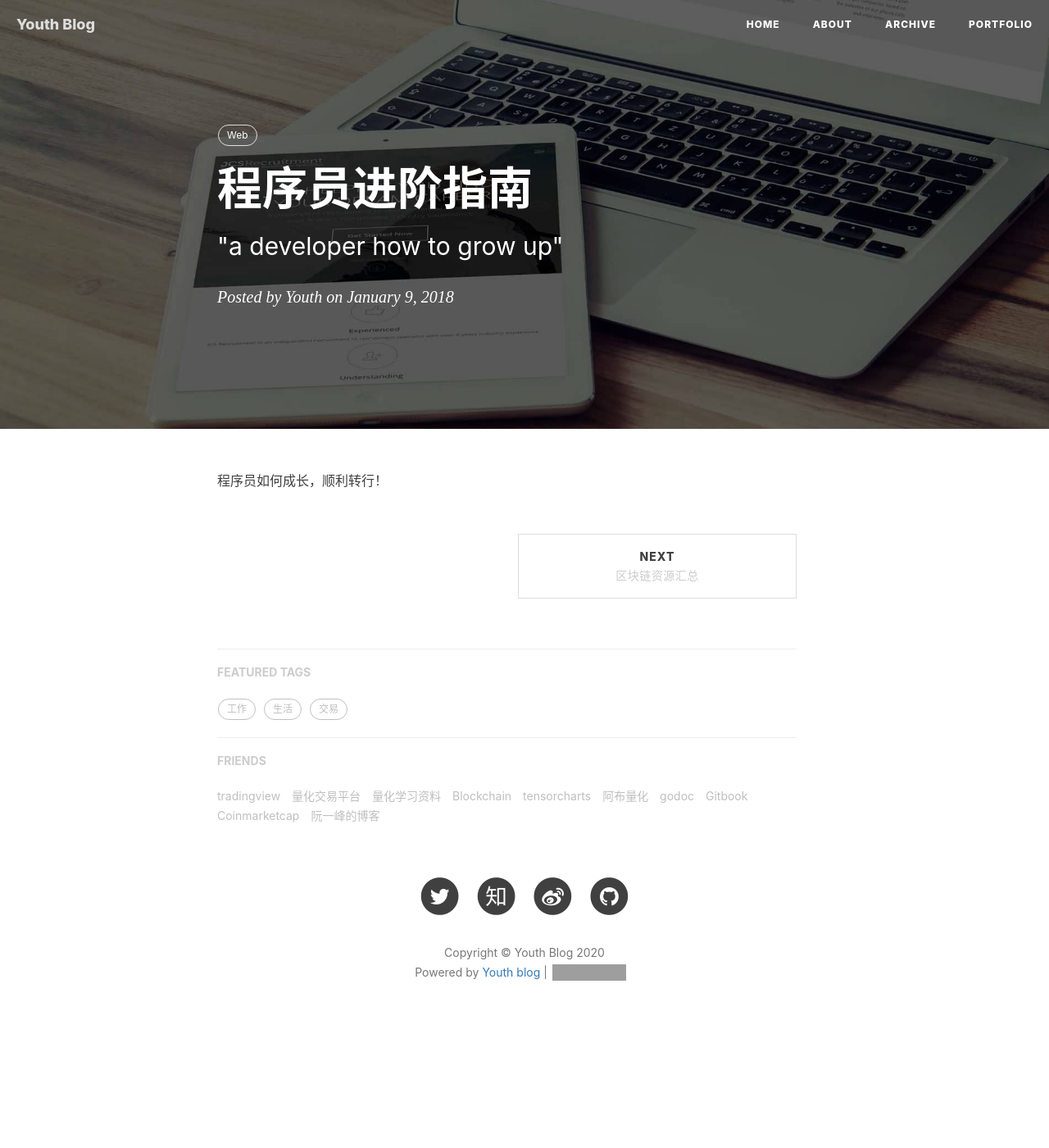
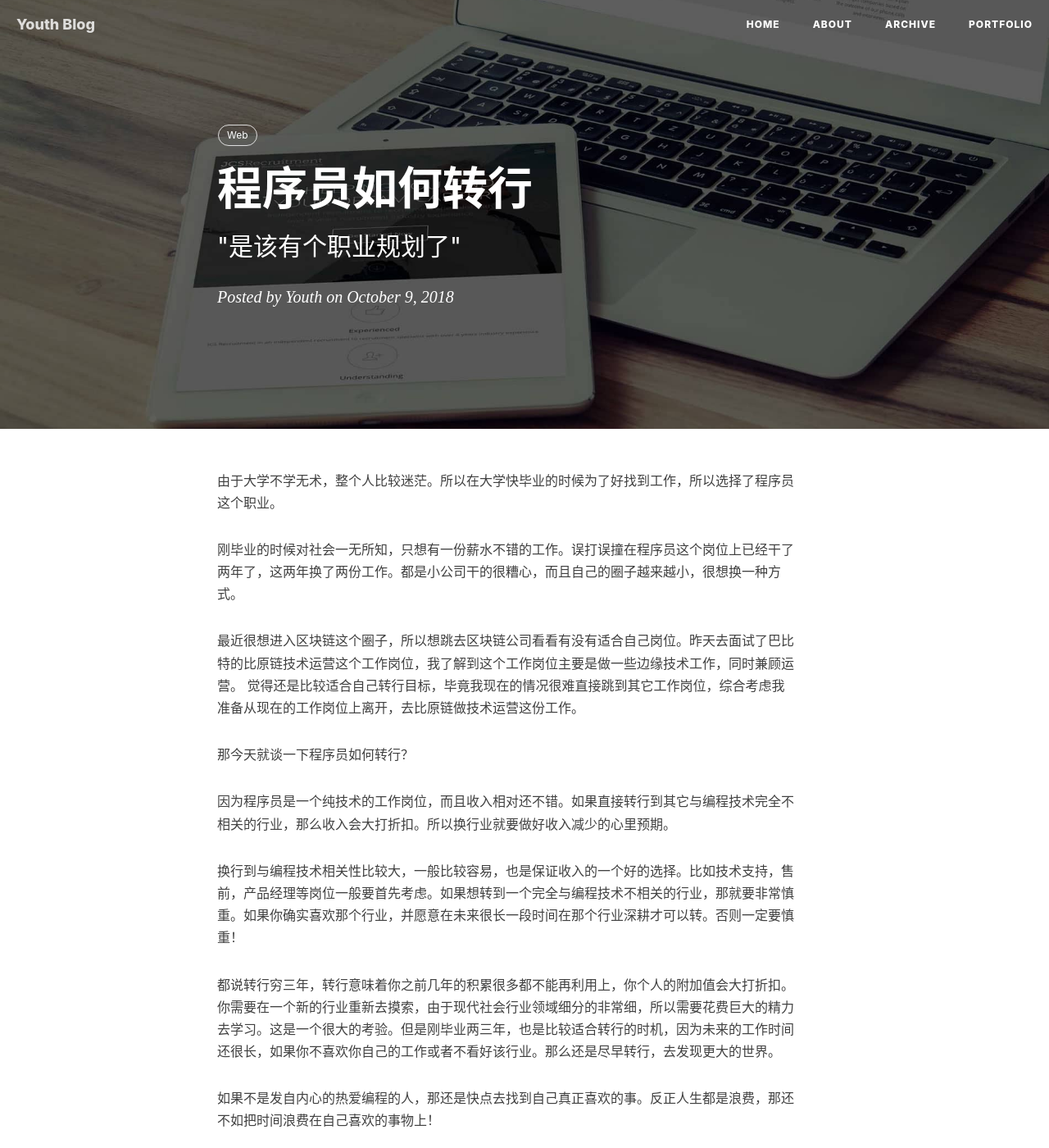
Before and after one commit to YouthTrading/youthtrading.github.io, a Jekyll site: the page built from _posts/2018-01-09-programer.markdown, in a window 1280 px wide and 1400 px high. Shown: the whole window at 82% size. Built offline with Jekyll 4.4.1, drawn with Linux system fonts in a browser that asks for light colours; nearby versions of some CDN libraries; comment, search, counter and statistics services are not loaded; grey boxes are pictures that could not be loaded.

Commit message:
add docs

```diff
--- a/_posts/2018-01-09-programer.markdown
+++ b/_posts/2018-01-09-programer.markdown
@@ -1,13 +1,28 @@
 ---
 layout:     post
-title:      "程序员进阶指南"
-subtitle:   "\"a developer how to grow up\""
+title:      "程序员如何转行"
+subtitle:   "\"是该有个职业规划了\""
 author:     "Youth"
-date:       2018-01-09 12:00:00
+date:       2018-10-09 12:00:00
 author:     "Youth"
 header-img: "img/post-bg-rwd.jpg"
 tags:
   - Web
 ---
 
-程序员如何成长，顺利转行！
+由于大学不学无术，整个人比较迷茫。所以在大学快毕业的时候为了好找到工作，所以选择了程序员这个职业。
+
+刚毕业的时候对社会一无所知，只想有一份薪水不错的工作。误打误撞在程序员这个岗位上已经干了两年了，这两年换了两份工作。都是小公司干的很糟心，而且自己的圈子越来越小，很想换一种方式。
+
+最近很想进入区块链这个圈子，所以想跳去区块链公司看看有没有适合自己岗位。昨天去面试了巴比特的比原链技术运营这个工作岗位，我了解到这个工作岗位主要是做一些边缘技术工作，同时兼顾运营。
+觉得还是比较适合自己转行目标，毕竟我现在的情况很难直接跳到其它工作岗位，综合考虑我准备从现在的工作岗位上离开，去比原链做技术运营这份工作。
+
+那今天就谈一下程序员如何转行？
+
+因为程序员是一个纯技术的工作岗位，而且收入相对还不错。如果直接转行到其它与编程技术完全不相关的行业，那么收入会大打折扣。所以换行业就要做好收入减少的心里预期。
+
+换行到与编程技术相关性比较大，一般比较容易，也是保证收入的一个好的选择。比如技术支持，售前，产品经理等岗位一般要首先考虑。如果想转到一个完全与编程技术不相关的行业，那就要非常慎重。如果你确实喜欢那个行业，并愿意在未来很长一段时间在那个行业深耕才可以转。否则一定要慎重！
+
+都说转行穷三年，转行意味着你之前几年的积累很多都不能再利用上，你个人的附加值会大打折扣。你需要在一个新的行业重新去摸索，由于现代社会行业领域细分的非常细，所以需要花费巨大的精力去学习。这是一个很大的考验。但是刚毕业两三年，也是比较适合转行的时机，因为未来的工作时间还很长，如果你不喜欢你自己的工作或者不看好该行业。那么还是尽早转行，去发现更大的世界。
+
+如果不是发自内心的热爱编程的人，那还是快点去找到自己真正喜欢的事。反正人生都是浪费，那还不如把时间浪费在自己喜欢的事物上！
--- a/_posts/2019-04-14-money.markdown
+++ b/_posts/2019-04-14-money.markdown
@@ -1,7 +1,7 @@
 ---
 layout:     post
-title:      "工作是财富自由路上最大的陷阱"
-subtitle:   "\"不要用勤奋工作来掩护自己的不作为\""
+title:      "如何财富自由"
+subtitle:   "\"工作是财富自由路上最大的陷阱\""
 date:       2019-04-14 21:00:00
 author:     "Youth"
 header-img: "img/post-bg-rwd.jpg"
--- a/_posts/2019-06-12-hello.markdown
+++ b/_posts/2019-06-12-hello.markdown
@@ -2,7 +2,7 @@
 layout:     post
 title:      "Hello 2019"
 subtitle:   "\"Hello World, Hello Blog\""
-date:       2019-06-12 12:00:00
+date:       2018-06-12 12:00:00
 author:     "Youth"
 header-img: "img/post-bg-rwd.jpg"
 catalog: true
```
Also changed, not shown: _posts/2019-11-07-trading.markdown (deleted, +0 -14 lines), _posts/2020-01-01-work.markdown (deleted, +0 -14 lines), _posts/2020-01-18-marriy.markdown (deleted, +0 -14 lines), _posts/2020-03-12-back.markdown (deleted, +0 -13 lines), _posts/2020-03-12-trade.markdown (added, +47 -0 lines), _posts/2020-04-10-think.markdown (deleted, +0 -14 lines), _posts/2020-05-15-stoptrading.markdown (deleted, +0 -14 lines), img/trade-1.png (added), img/trade-2.png (added), img/trade-3.png (added), img/trade-4.png (added).
